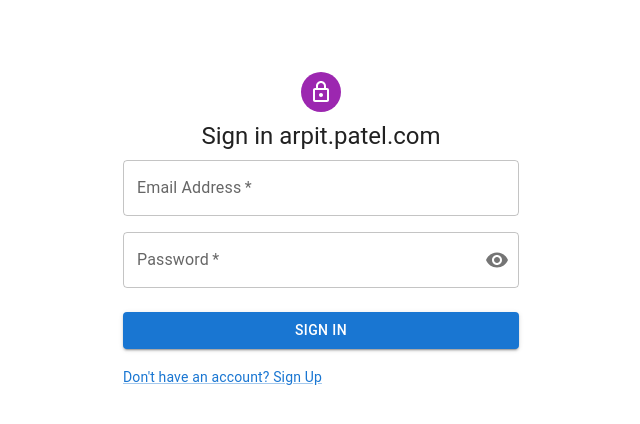
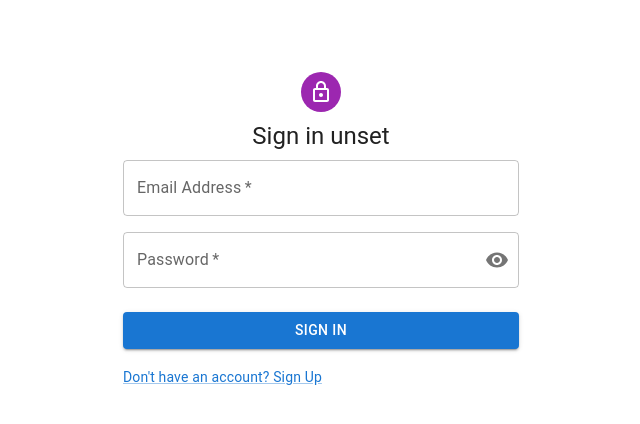
Before and after one commit to arpitpatel1501/sentiment-analysis, a React (Create React App) app: page / in a window 1280 px wide. Shown: the top 424 px of the page, without its empty margins (319-959 px from the left). Built offline with nearby package versions, Linux system fonts and the light colour scheme; no server answers; what amazon-cognito-identity-js would draw is missing.

Commit message:
env removed

```diff
--- a/src/pages/SignIn.jsx
+++ b/src/pages/SignIn.jsx
@@ -167,7 +167,7 @@ export default function SignIn() {
             <LockOutlinedIcon />
           </Avatar>
           <Typography component="h1" variant="h5">
-            Sign in {process.env.REACT_APP_API_LINK}
+           Sign in {process.env.REACT_APP_API_LINK} {process.env.REACT_APP_NAME }
           </Typography>
           <Box
             component="form"
@@ -175,6 +175,7 @@ export default function SignIn() {
             noValidate
             sx={{ mt: 1 }}
           >
+             {console.log(process.env) }
             <Grid container spacing={2}>
               <Grid item xs={12}>
                 <TextField
```
Also changed, not shown: 1 other file (tests, documents, lock files or other folders).
